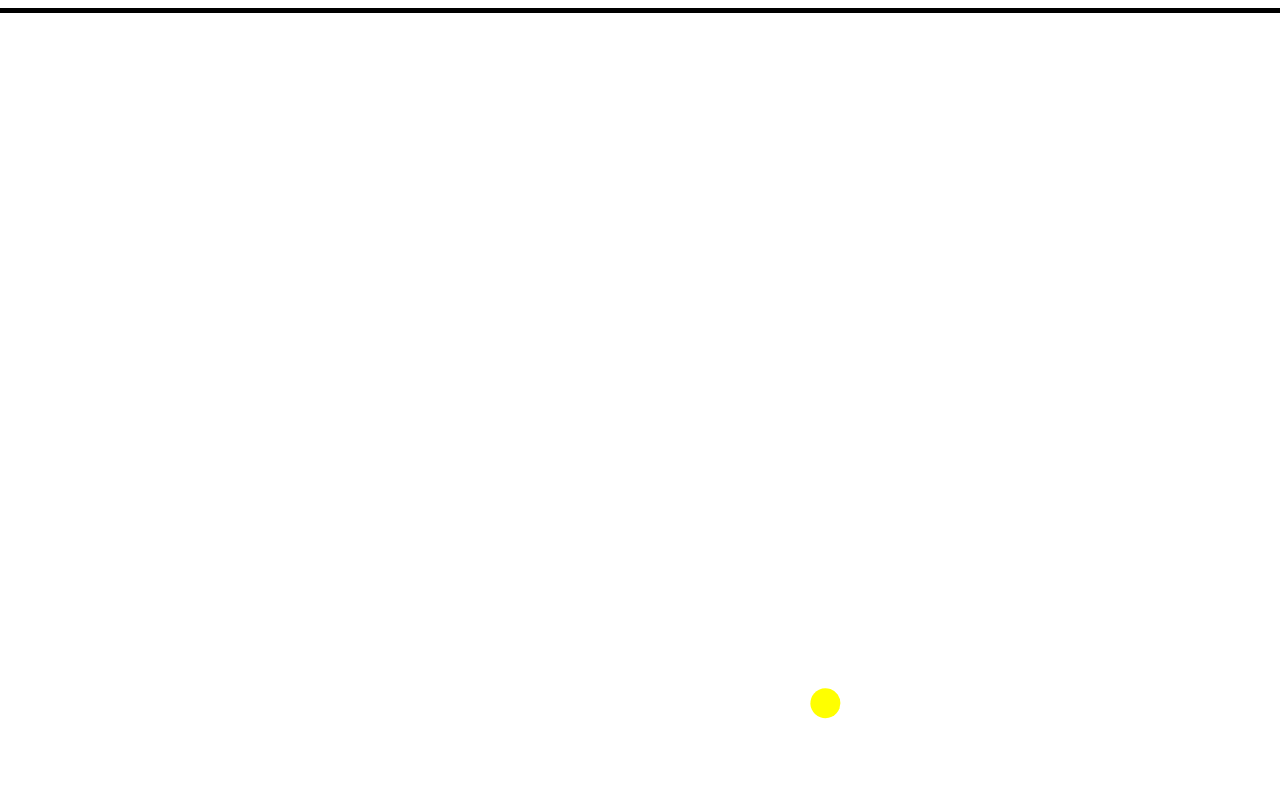
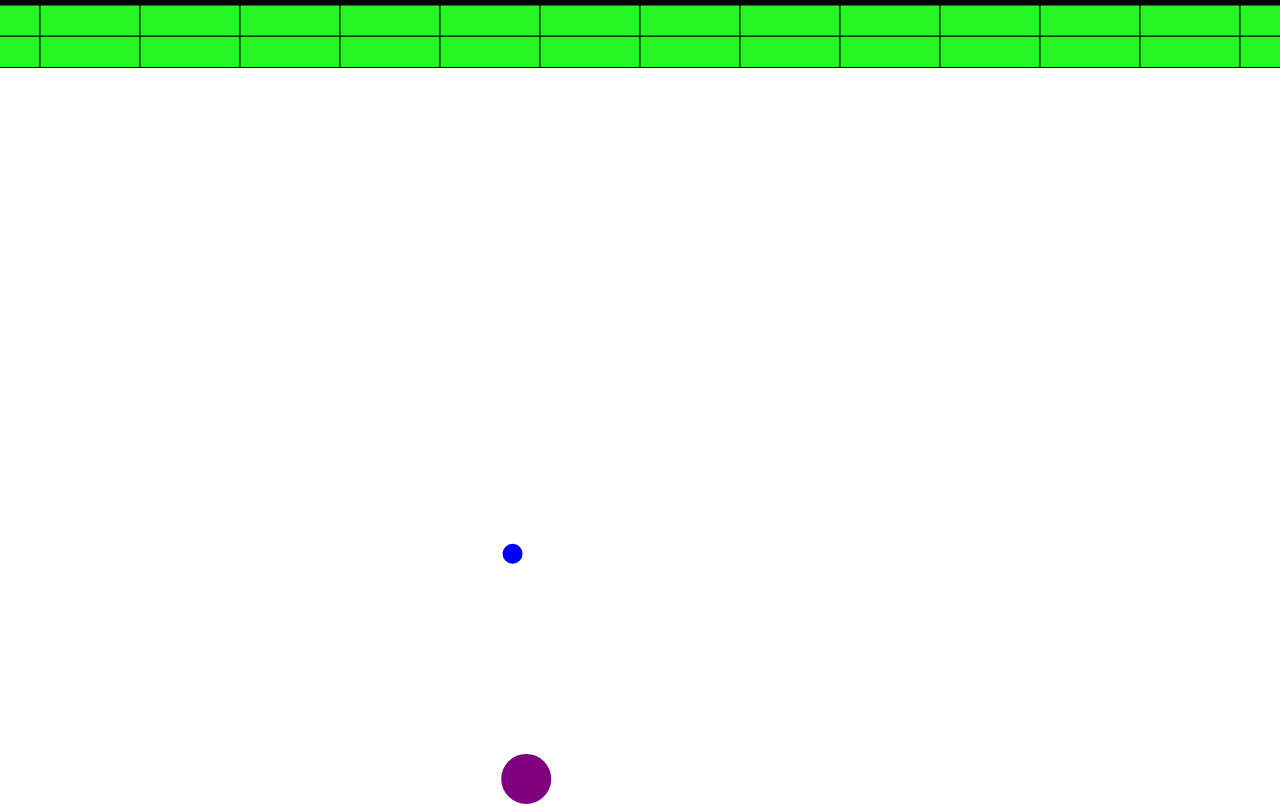
Before and after one commit to skni-kod/KulkiTheGame, a website with bundled scripts: page public/index.html in a window 1280 px wide. Shown: the top 806 px of the page. Built offline with nearby package versions, Linux system fonts and the light colour scheme.

Commit message:
Refactor: everything++

```diff
--- a/public/style.css
+++ b/public/style.css
@@ -1,3 +1,8 @@
+*{
+    box-sizing: border-box;
+    margin: 0;
+    padding: 0;
+}
 #app{
     font-family: Arial, sans-serif;
     text-align: center;
--- a/src/index.ts
+++ b/src/index.ts
@@ -6,6 +6,7 @@ if (context === null) {
     throw new Error('2D content not available');
 }
 
+// do wyjebnia do innego pliku
 let ballsList = {
     b1: {
         x: canvas.width/2,
@@ -49,37 +50,134 @@ let ballsList = {
     },
 }
 
-let moveBall = function (object) {
-    if(object.x + object.r/2 >= canvas.width || object.x - object.r/2 < 0) {
-        object.dX *= -1;
+LocalStorage.init();
+let stage: number = LocalStorage.getItem("level");
+let money: number  = LocalStorage.getItem("money");
+let mouseX: number = 0;
+let mouseY: number = 0;
+let loopInterval = setInterval(loop,10);
+let bricks = new Array();
+let balls = new Array();
 
-    }
-    if(object.y - object.r/2 < 0 || object.y + object.r/2 >= canvas.height ){
-        object.dY *= -1;
-    }
-    object.x += object.dX * object.speed;
-    object.y += object.dY * object.speed;
+initGame();
+
+console.log(bricks);
+
+function initGame(){
+    drawBoard(34);
+    createBall(ballsList.b1);
+    createBall(ballsList.b2);
+    createBall(ballsList.b3);
+    createBall(ballsList.b4);
 }
 
-let drawBall = function (object) {
-    context.beginPath();
-    context.arc(object.x, object.y, object.r, Math.random(), Math.PI * 2);
-    context.fillStyle = object.color;
-    context.fill();
-    moveBall(object);
+function drawBoard(numberOfBricks: number){
+    for (let i: number = 0; i < numberOfBricks; i++){
+        drawBrick();
+    }
 }
 
-let ball1 = Object.create(ballsList.b1);
-let ball2 = Object.create(ballsList.b3);
-LocalStorage.init();
-LocalStorage.removeItem("b10");
-console.log(LocalStorage.consoleLog());
+function clearContext(){
+    context.clearRect(0,0,canvas.width,canvas.height);
+}
 
-while (true) {
-    const sleep = (ms) => new Promise(r => setTimeout(r, ms));
-    await sleep(10);
-    context.clearRect(0, 0, 1600, 1000);
-    context.fillStyle = "white";
-    drawBall(ball1);
-    drawBall(ball2);
+function loop(){
+    draw();
 }
+
+function draw(){
+    clearContext();
+    updateBricks();
+    updateBalls();
+}
+
+//Bricks
+function Brick(x:number, y:number, width:number, height:number){
+    this.x = x;
+    this.y = y;
+    this.width = width;
+    this.height = height;
+    this.color = "#25f522";
+    this.strokeStyle = "black";
+
+    this.update = () => {
+        context.fillStyle = this.color;
+        context.fillRect(this.x,this.y,this.width,this.height);
+        context.strokeStyle = this.strokeStyle;
+        context.strokeRect(this.x, this.y, this.width, this.height);
+    }
+}
+
+function drawBrick(){
+    let offsetX: number = canvas.width / 16;
+    let offsetY: number = canvas.height / 32;
+    let x = 0;
+    let y = 0;
+
+    if (bricks.length!=0){
+        x = bricks[bricks.length - 1].x;
+        y = bricks[bricks.length - 1].y;
+
+        if (bricks[bricks.length - 1].x > canvas.width - offsetX){
+            y += offsetY;
+            x = 0;
+        }else{
+            x += offsetX;
+        }
+    }
+    createBrick(x,y,offsetX,offsetY);
+}
+
+function createBrick(x: number, y:number, width: number, height: number){
+    let brick = new Brick(x,y,width,height);
+    bricks.push(brick);
+}
+
+function updateBricks(){
+    for(let i:number = 0; i < bricks.length; i++){
+        bricks[i].update();
+    }
+}
+
+//Balls ༼ つ ◕_◕ ༽つ
+function createBall(Object){
+    let ball = new Ball(Object);
+    balls.push(ball);
+}
+
+function updateBalls(){
+    for(let i:number = 0; i < balls.length; i++){
+        balls[i].update();
+    }
+}
+
+function Ball(Object){
+    this.x = Object.x;
+    this.y = Object.y;
+    this.dX = Math.random();
+    this.dY = 1 - this.dX;
+    this.speed = 4;
+    this.radius = Object.r;
+    this.color = Object.color;
+
+    this.update = () =>{
+        this.y+=this.dY;
+		this.x+=this.dX;
+		this.bounds();
+		context.fillStyle = this.color;
+		context.beginPath();
+		context.arc(this.x,this.y,this.radius,0,Math.PI*2,true);
+		context.fill();
+    }
+
+    this.bounds = function(){
+		if(this.x + this.radius/2 >= canvas.width || this.x - this.radius/2 < 0) {
+            this.dX *= -1;
+        }
+        if(this.y - this.radius/2 < 0 || this.y + this.radius/2 >= canvas.height ){
+            this.dY *= -1;
+        }
+        this.x += this.dX * this.speed;
+        this.y += this.dY * this.speed;
+	}
+}
```
